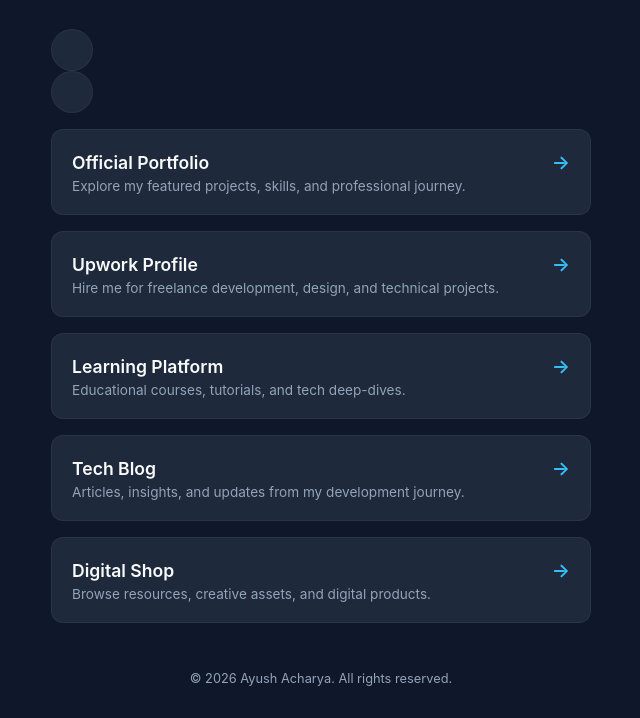
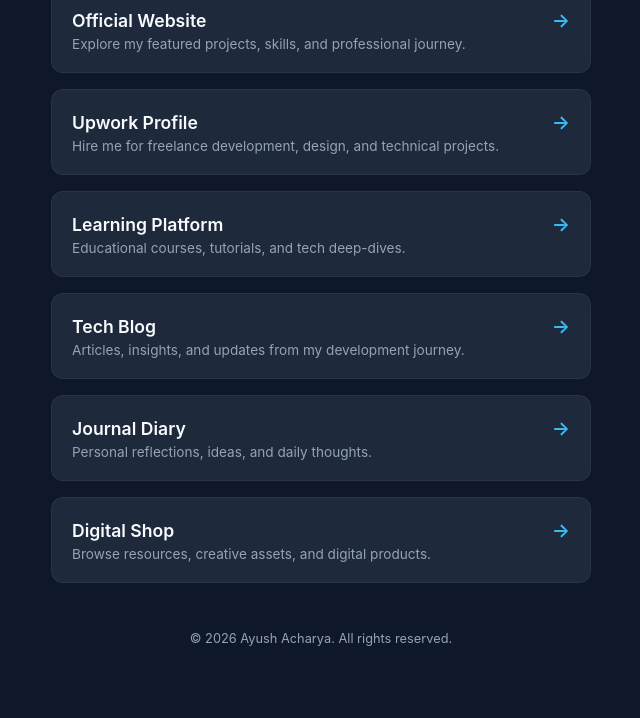
Before and after one commit to ayushacharya05/link, a plain HTML site: page index.html in a window 1280 px wide. Shown: the part 307-1025 px from the top of the page, without its empty margins (319-959 px from the left). After the commit the page ends 985 px from the top, so only its background shows below. Drawn offline with Linux system fonts and the light colour scheme.

Commit message:
Update index.html

```diff
--- a/index.html
+++ b/index.html
@@ -1,12 +1,13 @@
-
 <!DOCTYPE html>
 <html lang="en">
 <head>
     <meta charset="UTF-8">
     <meta name="viewport" content="width=device-width, initial-scale=1.0">
-    <title>Ayush Acharya | Central Hub</title>
+    <title>Link.Ayush Acharya</title>
     <!-- Font Awesome for Social Icons -->
     <link rel="stylesheet" href="https://cdnjs.cloudflare.com/ajax/libs/font-awesome/6.4.0/css/all.min.css">
+      <link rel="icon" type="image/x-icon" href="https://raw.githubusercontent.com/ayushacharya05/portfolio/refs/heads/main/images/profiles.png.png">
+
     <style>
         :root {
             --bg-color: #0f172a;
@@ -177,13 +178,15 @@
                 </a>
                 <a href="https://github.com/ayushacharya05" class="btn-social gh" target="_blank" title="GitHub">
                     <i class="fab fa-github"></i>
+                </a>
+
             </div>
         </div>
 
         <!-- Links Grid -->
         <div class="links-container">
             <a href="https://ayushacharya5.com.np" class="link-card" target="_blank">
-                <div class="link-title">Official Portfolio</div>
+                <div class="link-title">Official Website</div>
                 <div class="link-desc">Explore my featured projects, skills, and professional journey.</div>
             </a>
             <a href="https://upwork.com/freelancers/~01eba178db737109ca" class="link-card" target="_blank">
@@ -198,6 +201,10 @@
                 <div class="link-title">Tech Blog</div>
                 <div class="link-desc">Articles, insights, and updates from my development journey.</div>
             </a>
+            <a href="https://thought.ayushacharya5.com.np" class="link-card" target="_blank">
+                <div class="link-title">Journal Diary</div>
+                <div class="link-desc">Personal reflections, ideas, and daily thoughts.</div>
+            </a>
             <a href="https://shop.ayushacharya5.com.np" class="link-card" target="_blank">
                 <div class="link-title">Digital Shop</div>
                 <div class="link-desc">Browse resources, creative assets, and digital products.</div>
```
